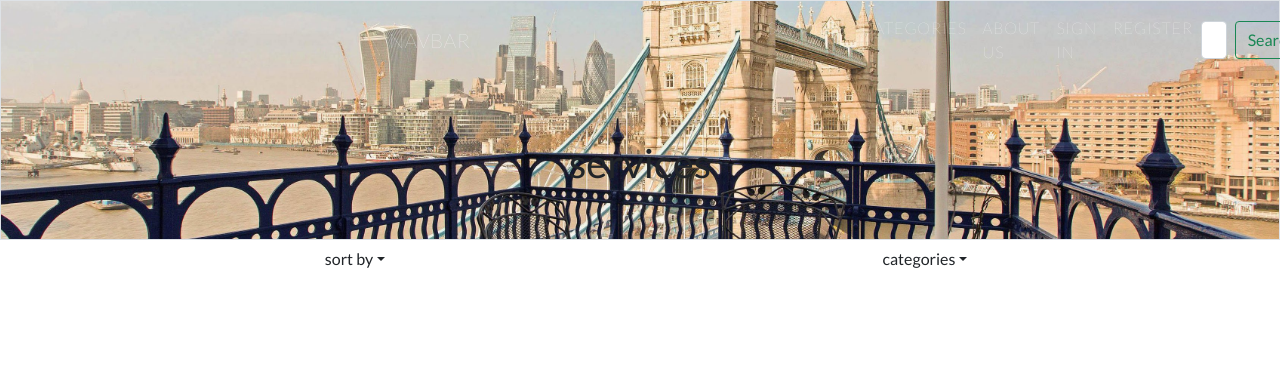
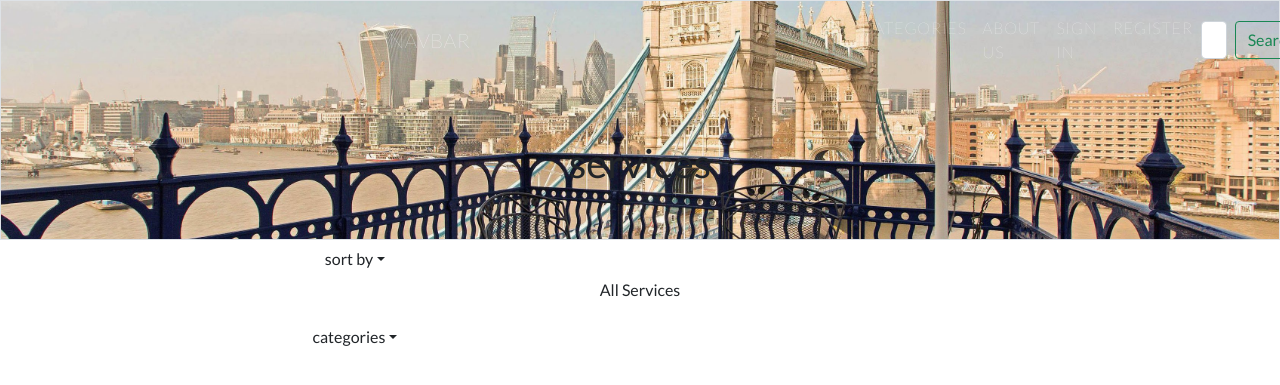
Before and after one commit to Astig-1982/Solid-Properties-Project, a Django app: page /services/ in a window 1280 px wide. Shown: the top 385 px of the page. Run offline with Django 3.2, Linux system fonts and the light colour scheme; data that the repository does not hold is empty; some libraries are stand-ins or nearby versions.

Commit message:
Added current_category variable to all_services view to render category name

```diff
--- a/services/templates/services/services.html
+++ b/services/templates/services/services.html
@@ -22,14 +22,14 @@
                 </ul>
             </div>
         </div>
+        <p>{{ current_category }}</p>
         <div class="col-12 col-md-6">
             <div class="dropdown">
                 <button class="btn dropdown-toggle" type="button" id="filter-button" data-bs-toggle="dropdown" aria-expanded="false">categories</button>
                 <ul class="dropdown-menu" aria-labelledby="dropdownMenuButton">
                     {% for category in categories %}
-                    <li><a class="dropdown-item" href="{% url 'services' %}?category={{ category.name }}">{{ category.name }}</a></li>
+                    <li><a class="dropdown-item" href="{% url 'services' %}?category={{ category.name }}">{{ category.friendly_name }}</a></li>
                     {% endfor%}
-
                 </ul>
             </div>
         </div>
--- a/services/views.py
+++ b/services/views.py
@@ -12,6 +12,9 @@ def all_services(request):
     categories = Category.objects.all()
     query = None
     category = None
+    sort = None
+    direction = None
+    current_category = 'All Services'
 
     if request.GET:
         if 'sort' in request.GET:
@@ -21,11 +24,14 @@ def all_services(request):
                 direction = request.GET['direction']
                 if direction == 'desc':
                     sort = f'-{sort}'
-        services = services.order_by(sort)
+
+            services = services.order_by(sort)
 
         if 'category' in request.GET:
             category = request.GET['category']
             services = services.filter(category__name__exact=category)
+            current = get_object_or_404(Category, name=category)
+            current_category = current.friendly_name
 
         if 'q' in request.GET:
             query = request.GET['q']
@@ -40,6 +46,7 @@ def all_services(request):
         'services': services,
         'search': query,
         'categories': categories,
+        'current_category': current_category,
     }
 
     return render(request, 'services/services.html', context)
```
